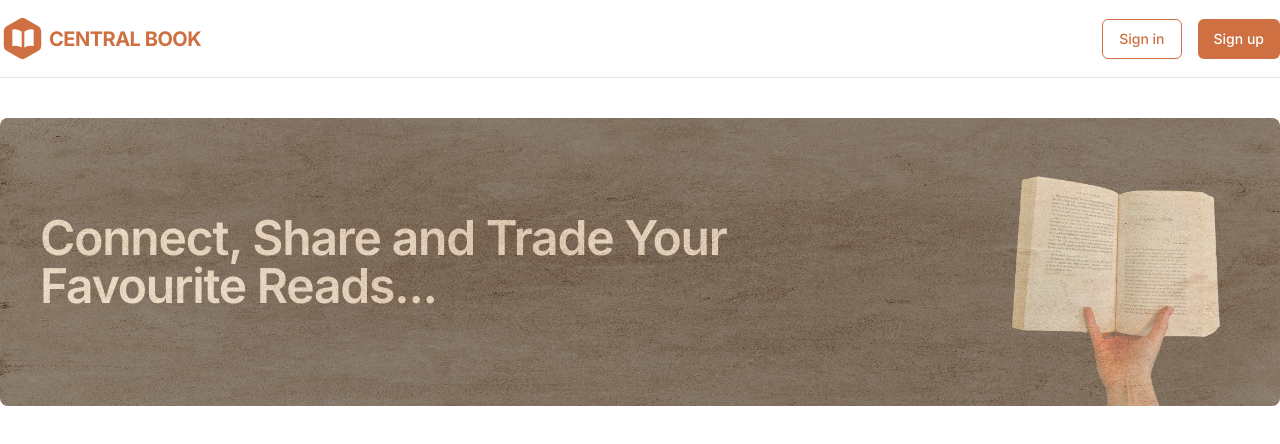
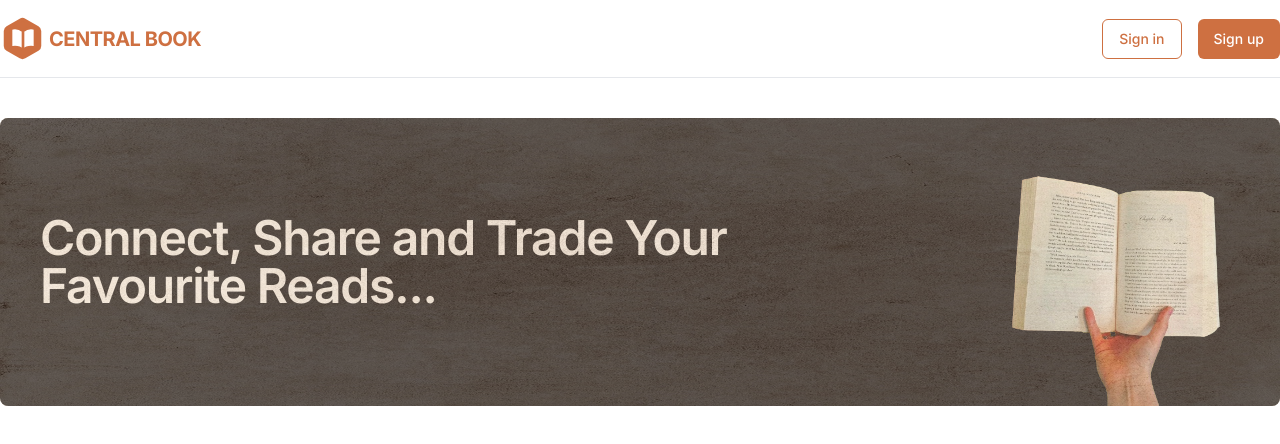
Before and after one commit to krishmungase/elib-client-app, a Next.js app: page / in a window 1280 px wide. Shown: the top 444 px of the page. Built offline with nearby package versions, Linux system fonts and the light colour scheme.

Commit message:
reorganizing components

```diff
--- a/src/components/Banner.tsx
+++ b/src/app/(home)/components/Banner.tsx
@@ -13,7 +13,7 @@ const Banner = () => {
           width={0}
           sizes="100vw"
         />
-        <div className="absolute inset-0 h-full w-full rounded-lg bg-gray-950 opacity-40">
+        <div className="absolute inset-0 h-full w-full rounded-lg bg-gray-950 opacity-60">
           <Image
             src={'/book.png'}
             alt="billboard"
@@ -24,7 +24,7 @@ const Banner = () => {
             style={{ width: 'auto', height: '18rem' }}
           />
           <h3
-            className="absolute left-10 top-1/2 w-full max-w-3xl -translate-y-1/2 text-5xl font-semibold tracking-tight text-white"
+            className="absolute text-white left-10 top-1/2 w-full max-w-3xl -translate-y-1/2 text-5xl font-semibold tracking-tight"
           >Connect, Share and Trade Your Favourite Reads...</h3>
         </div>
       </div>
--- a/src/app/page.tsx
+++ b/src/app/(home)/page.tsx
@@ -1,5 +1,6 @@
-import Banner from "@/components/Banner";
+
 import Image from "next/image";
+import Banner from "./components/Banner";
 
 export default function Home() {
   return (
--- a/src/app/globals.css
+++ b/src/app/globals.css
@@ -1,3 +1,9 @@
+@import url('https://fonts.googleapis.com/css2?family=Inter:wght@100..900&family=Nunito:ital,wght@0,200..1000;1,200..1000&display=swap');
+
 @tailwind base;
 @tailwind components;
 @tailwind utilities;
+
+*{
+  font-family: "Inter", sans-serif;
+}
```
